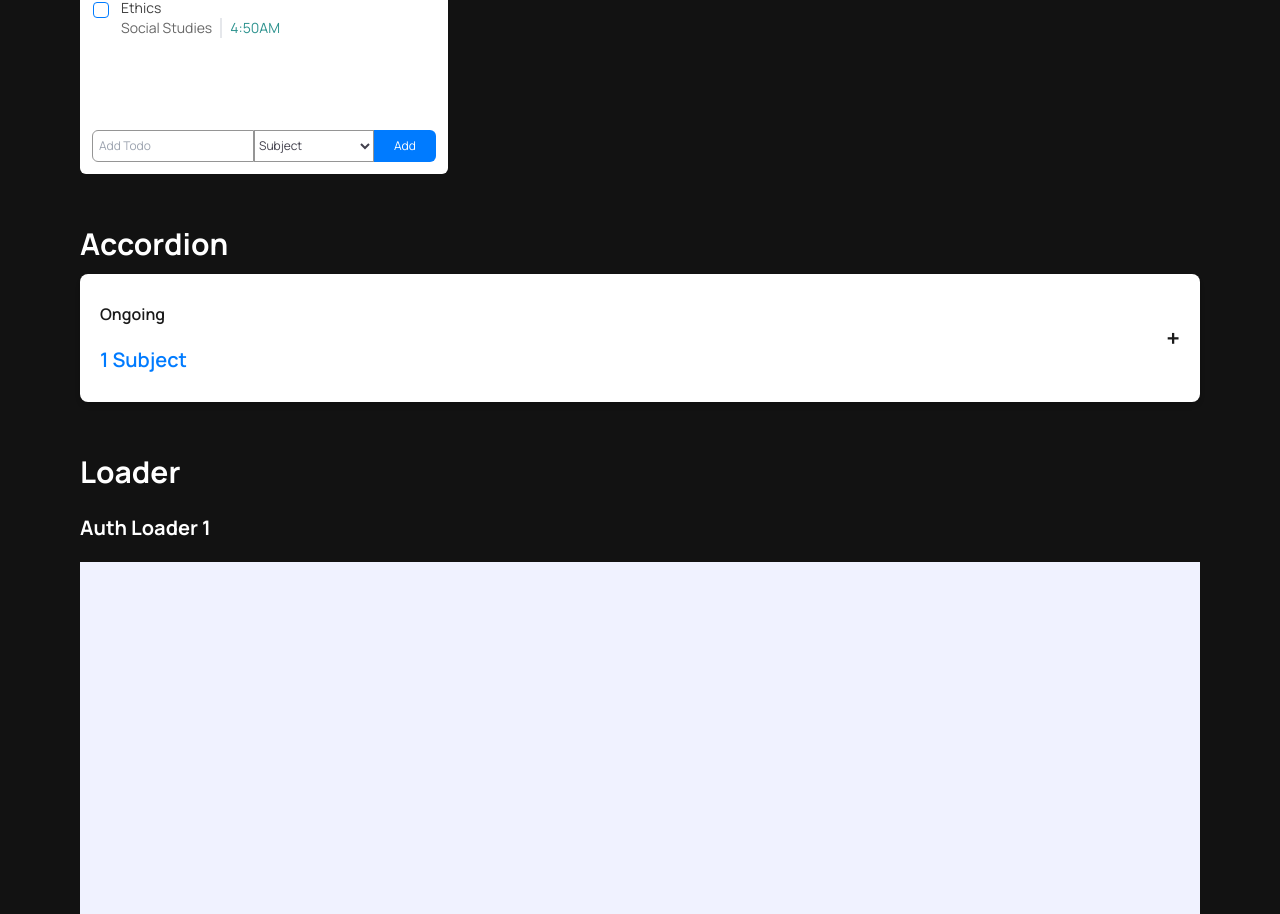
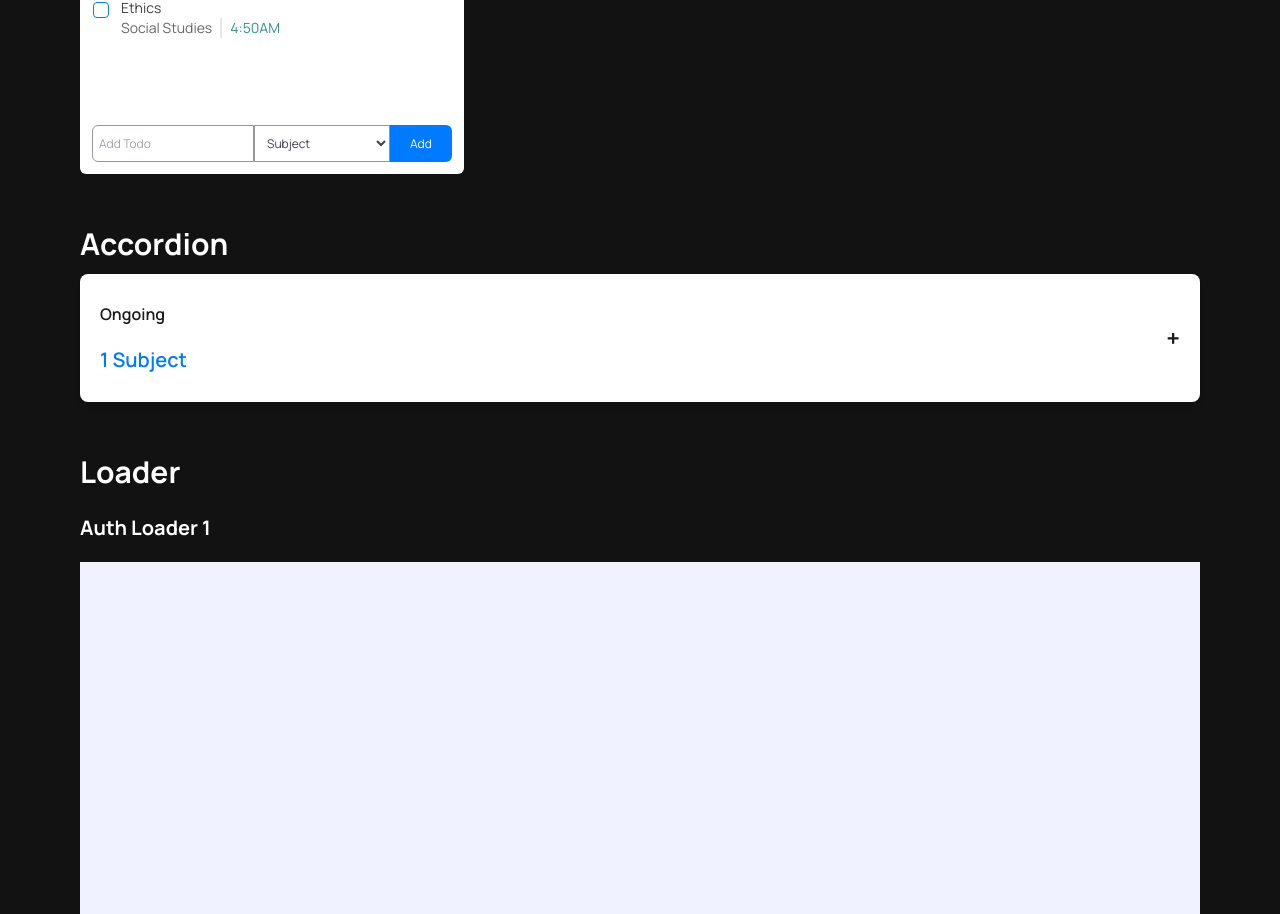
Before and after one commit to AJ1732/capstone_schoolbase_lms, a React (Vite) app: page / in a window 1280 px wide. Shown: the part 3076-3990 px from the top of the page. Built offline with nearby package versions, Linux system fonts and the light colour scheme.

Commit message:
feat: update padding

```diff
--- a/src/components/TodoList/TodoList.jsx
+++ b/src/components/TodoList/TodoList.jsx
@@ -126,7 +126,7 @@ const TodoList = () => {
         <select
           value={subject}
           onChange={(e) => setSubject(e.target.value)}
-          className='bg-white text-xs border border-[#959595]'
+          className='bg-white text-xs p-2 border border-[#959595]'
         >
           {subjects.map( subject => (
             <option key={subject} value={subject}>{subject}</option>
```
